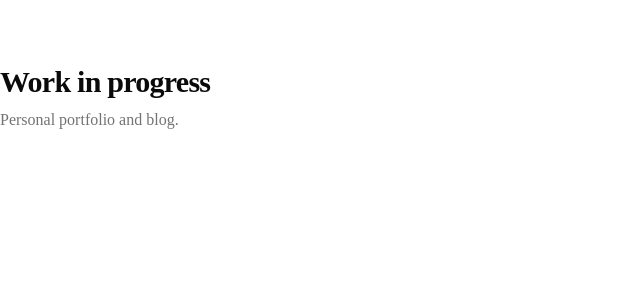
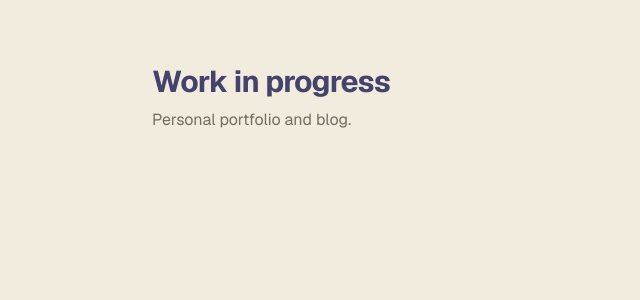
Before and after one commit to notnikbtw/portfolio, a Next.js app: page / in a window 1280 px wide. Shown: the top 300 px of the page, without its empty margins (0-640 px from the left). Built offline with nearby package versions, Linux system fonts and the light colour scheme.

Commit message:
feat(layout): configure kanagawa theme, typography, and base shell

```diff
--- a/package.json
+++ b/package.json
@@ -20,6 +20,7 @@
     "lucide-react": "^1.32.0",
     "next": "16.3.1",
     "next-mdx-remote": "^6.0.0",
+    "next-themes": "^0.4.6",
     "radix-ui": "^1.6.7",
     "react": "19.2.8",
     "react-dom": "19.2.8",
--- a/src/app/globals.css
+++ b/src/app/globals.css
@@ -1,6 +1,7 @@
-@import "tailwindcss";
-@import "tw-animate-css";
-@import "shadcn/tailwind.css";
+@import 'tailwindcss';
+@import 'tw-animate-css';
+@import 'shadcn/tailwind.css';
+@plugin '@tailwindcss/typography';
 
 @custom-variant dark (&:is(.dark *));
 
@@ -49,72 +50,72 @@
 }
 
 :root {
-  --background: oklch(1 0 0);
-  --foreground: oklch(0.145 0 0);
-  --card: oklch(1 0 0);
-  --card-foreground: oklch(0.145 0 0);
-  --popover: oklch(1 0 0);
-  --popover-foreground: oklch(0.145 0 0);
-  --primary: oklch(0.52 0.105 223.128);
-  --primary-foreground: oklch(0.984 0.019 200.873);
-  --secondary: oklch(0.967 0.001 286.375);
-  --secondary-foreground: oklch(0.21 0.006 285.885);
-  --muted: oklch(0.97 0 0);
-  --muted-foreground: oklch(0.556 0 0);
-  --accent: oklch(0.97 0 0);
-  --accent-foreground: oklch(0.205 0 0);
-  --destructive: oklch(0.577 0.245 27.325);
-  --border: oklch(0.922 0 0);
-  --input: oklch(0.922 0 0);
-  --ring: oklch(0.708 0 0);
-  --chart-1: oklch(0.865 0.127 207.078);
-  --chart-2: oklch(0.715 0.143 215.221);
-  --chart-3: oklch(0.609 0.126 221.723);
-  --chart-4: oklch(0.52 0.105 223.128);
-  --chart-5: oklch(0.45 0.085 224.283);
+  --background: #f2ecde;
+  --foreground: #43436c;
+  --card: #e5ddcb;
+  --card-foreground: #43436c;
+  --popover: #e5ddcb;
+  --popover-foreground: #43436c;
+  --primary: #43436c;
+  --primary-foreground: #f2ecde;
+  --secondary: #d5cea3;
+  --secondary-foreground: #43436c;
+  --muted: #e4dcc9;
+  --muted-foreground: #716e61;
+  --accent: #e7dece;
+  --accent-foreground: #43436c;
+  --destructive: #c34043;
+  --border: #dcd5c5;
+  --input: #dcd5c5;
+  --ring: #43436c;
+  --chart-1: #43436c;
+  --chart-2: #98bb6c;
+  --chart-3: #e6c384;
+  --chart-4: #ffa066;
+  --chart-5: #957fb8;
   --radius: 0.45rem;
-  --sidebar: oklch(0.985 0 0);
-  --sidebar-foreground: oklch(0.145 0 0);
-  --sidebar-primary: oklch(0.609 0.126 221.723);
-  --sidebar-primary-foreground: oklch(0.984 0.019 200.873);
-  --sidebar-accent: oklch(0.97 0 0);
-  --sidebar-accent-foreground: oklch(0.205 0 0);
-  --sidebar-border: oklch(0.922 0 0);
-  --sidebar-ring: oklch(0.708 0 0);
+  --sidebar: #e5ddcb;
+  --sidebar-foreground: #43436c;
+  --sidebar-primary: #43436c;
+  --sidebar-primary-foreground: #f2ecde;
+  --sidebar-accent: #e7dece;
+  --sidebar-accent-foreground: #43436c;
+  --sidebar-border: #dcd5c5;
+  --sidebar-ring: #43436c;
 }
 
 .dark {
-  --background: oklch(0.145 0 0);
-  --foreground: oklch(0.985 0 0);
-  --card: oklch(0.205 0 0);
-  --card-foreground: oklch(0.985 0 0);
-  --popover: oklch(0.205 0 0);
-  --popover-foreground: oklch(0.985 0 0);
-  --primary: oklch(0.45 0.085 224.283);
-  --primary-foreground: oklch(0.984 0.019 200.873);
-  --secondary: oklch(0.274 0.006 286.033);
-  --secondary-foreground: oklch(0.985 0 0);
-  --muted: oklch(0.269 0 0);
-  --muted-foreground: oklch(0.708 0 0);
-  --accent: oklch(0.269 0 0);
-  --accent-foreground: oklch(0.985 0 0);
-  --destructive: oklch(0.704 0.191 22.216);
-  --border: oklch(1 0 0 / 10%);
-  --input: oklch(1 0 0 / 15%);
-  --ring: oklch(0.556 0 0);
-  --chart-1: oklch(0.865 0.127 207.078);
-  --chart-2: oklch(0.715 0.143 215.221);
-  --chart-3: oklch(0.609 0.126 221.723);
-  --chart-4: oklch(0.52 0.105 223.128);
-  --chart-5: oklch(0.45 0.085 224.283);
-  --sidebar: oklch(0.205 0 0);
-  --sidebar-foreground: oklch(0.985 0 0);
-  --sidebar-primary: oklch(0.715 0.143 215.221);
-  --sidebar-primary-foreground: oklch(0.302 0.056 229.695);
-  --sidebar-accent: oklch(0.269 0 0);
-  --sidebar-accent-foreground: oklch(0.985 0 0);
-  --sidebar-border: oklch(1 0 0 / 10%);
-  --sidebar-ring: oklch(0.556 0 0);
+  --background: #12120f;
+  --foreground: #dcd7ba;
+  --card: #1f1f28;
+  --card-foreground: #dcd7ba;
+  --popover: #1f1f28;
+  --popover-foreground: #dcd7ba;
+  --primary: #dcd7ba;
+  --primary-foreground: #12120f;
+  --secondary: #223249;
+  --secondary-foreground: #dcd7ba;
+  --muted: #2a2a37;
+  --muted-foreground: #727169;
+  --accent: #2a2a37;
+  --accent-foreground: #dcd7ba;
+  --destructive: #c34043;
+  --border: #363646;
+  --input: #363646;
+  --ring: #7fb4ca;
+  --chart-1: #7e9cd8;
+  --chart-2: #98bb6c;
+  --chart-3: #e6c384;
+  --chart-4: #ffa066;
+  --chart-5: #957fb8;
+  --sidebar: #16161d;
+  --sidebar-foreground: #dcd7ba;
+  --sidebar-primary: #dcd7ba;
+  --sidebar-primary-foreground: #12120f;
+  --sidebar-accent: #2a2a37;
+  --sidebar-accent-foreground: #dcd7ba;
+  --sidebar-border: #363646;
+  --sidebar-ring: #7fb4ca;
 }
 
 @layer base {
@@ -125,7 +126,7 @@
     @apply bg-background text-foreground;
   }
   button:not(:disabled),
-  [role="button"]:not(:disabled) {
+  [role='button']:not(:disabled) {
     cursor: pointer;
   }
   html {
--- a/src/app/layout.tsx
+++ b/src/app/layout.tsx
@@ -1,29 +1,62 @@
-import type { Metadata } from "next";
-import { Geist, Geist_Mono } from "next/font/google";
-import "./globals.css";
+import type { Metadata } from 'next';
+import { Geist, Geist_Mono } from 'next/font/google';
+import { ThemeProvider } from '@/components/providers/theme-provider';
+import './globals.css';
 
 const geistSans = Geist({
-  variable: "--font-geist-sans",
-  subsets: ["latin"],
+  variable: '--font-sans',
+  subsets: ['latin'],
 });
 
 const geistMono = Geist_Mono({
-  variable: "--font-geist-mono",
-  subsets: ["latin"],
+  variable: '--font-geist-mono',
+  subsets: ['latin'],
 });
 
 export const metadata: Metadata = {
-  title: "Create Next App",
-  description: "Generated by create next app",
+  title: {
+    default: '!Nik | Full-Stack Developer',
+    template: '%s | !Nik',
+  },
+  description:
+    'Personal portfolio, projects, and notes on web development, backend, and systems by !Nik',
+  keywords: [
+    'Full-Stack Developer',
+    'TypeScript',
+    'Golang',
+    'React',
+    'Next.js',
+    'Node.js',
+    'DevOps',
+  ],
+  authors: [{ name: '!Nik' }],
+  creator: '!Nik',
+  manifest: '/site.webmanifest',
 };
 
-export default function RootLayout({ children }: LayoutProps<"/">) {
+export default function RootLayout({
+  children,
+}: Readonly<{
+  children: React.ReactNode;
+}>) {
   return (
     <html
       lang="en"
+      suppressHydrationWarning
       className={`${geistSans.variable} ${geistMono.variable} h-full antialiased`}
     >
-      <body className="min-h-full flex flex-col">{children}</body>
+      <body className="bg-background text-foreground flex min-h-full flex-col">
+        <ThemeProvider
+          attribute="class"
+          defaultTheme="system"
+          enableSystem
+          disableTransitionOnChange
+        >
+          <main className="mx-auto flex w-full max-w-5xl flex-1 flex-col px-4 sm:px-6">
+            {children}
+          </main>
+        </ThemeProvider>
+      </body>
     </html>
   );
 }
--- /dev/null
+++ b/src/components/providers/theme-provider.tsx
@@ -0,0 +1,11 @@
+'use client';
+
+import * as React from 'react';
+import { ThemeProvider as NextThemesProvider } from 'next-themes';
+
+export function ThemeProvider({
+  children,
+  ...props
+}: React.ComponentProps<typeof NextThemesProvider>) {
+  return <NextThemesProvider {...props}>{children}</NextThemesProvider>;
+}
```
Also changed, not shown: 1 other file (tests, documents, lock files or other folders).
